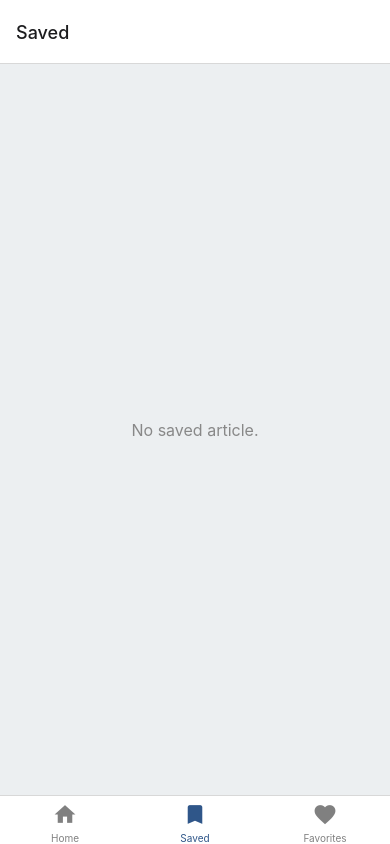
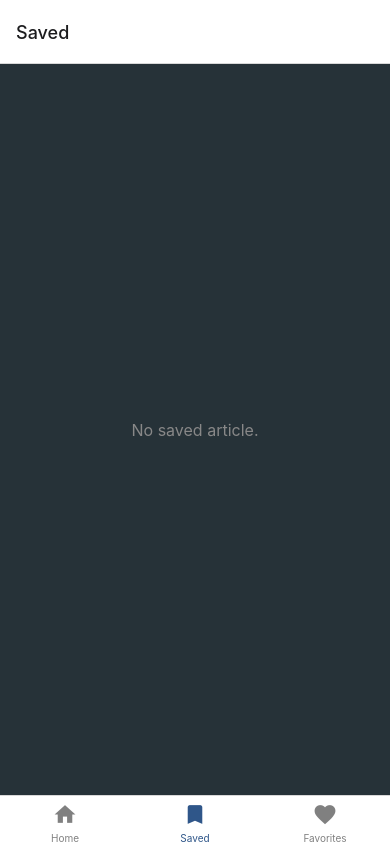
Before and after one commit to CorentinEsteve/AINewsDashboard, a React Native app: screen /Saved in a window 390 px wide. Built offline with nearby package versions, Linux system fonts and the light colour scheme; no server answers.

Commit message:
color changed, dark mode

```diff
--- a/src/components/NewsList.js
+++ b/src/components/NewsList.js
@@ -28,7 +28,7 @@ const styles = StyleSheet.create({
     padding: 15,
     paddingHorizontal: 20,
     borderTopWidth: 1,
-    borderBottomColor: '#CFD8DC',
+    borderTopColor: '#455A64',
     backgroundColor: '#37474F',
   },
   title: {
--- a/src/screens/ArticleScreen.js
+++ b/src/screens/ArticleScreen.js
@@ -118,7 +118,7 @@ const ArticleScreen = ({route}) => {
           <Icon
             name={isSaved ? 'bookmark' : 'bookmark-border'}
             size={28}
-            color="black"
+            color="#ECEFF1"
           />
         </TouchableOpacity>
         <TouchableOpacity
@@ -161,7 +161,7 @@ const ArticleScreen = ({route}) => {
 const styles = StyleSheet.create({
   container: {
     flex: 1,
-    backgroundColor: '#fff',
+    backgroundColor: '#263238',
   },
   headerIcons: {
     flexDirection: 'row',
@@ -194,7 +194,7 @@ const styles = StyleSheet.create({
     fontSize: 24,
     fontWeight: 'bold',
     marginBottom: 20,
-    color: '#333',
+    color: '#ECEFF1',
   },
   source: {
     fontSize: 14,
@@ -212,6 +212,7 @@ const styles = StyleSheet.create({
     fontSize: 16,
     lineHeight: 24,
     marginBottom: 10,
+    color: '#ECEFF1',
   },
   image: {
     width: '100%', // Full width
--- a/src/screens/FavoritesScreen.js
+++ b/src/screens/FavoritesScreen.js
@@ -32,7 +32,7 @@ const styles = StyleSheet.create({
   container: {
     flex: 1,
     paddingTop: 1,
-    backgroundColor: '#ECEFF1',
+    backgroundColor: '#263238',
   },
   noResultsContainer: {
     flex: 1,
--- a/src/screens/SavedScreen.js
+++ b/src/screens/SavedScreen.js
@@ -32,7 +32,7 @@ const styles = StyleSheet.create({
   container: {
     flex: 1,
     paddingTop: 1,
-    backgroundColor: '#ECEFF1',
+    backgroundColor: '#263238',
   },
   noResultsContainer: {
     flex: 1,
```
Also changed, not shown: 2 other files (tests, documents, lock files or other folders).
